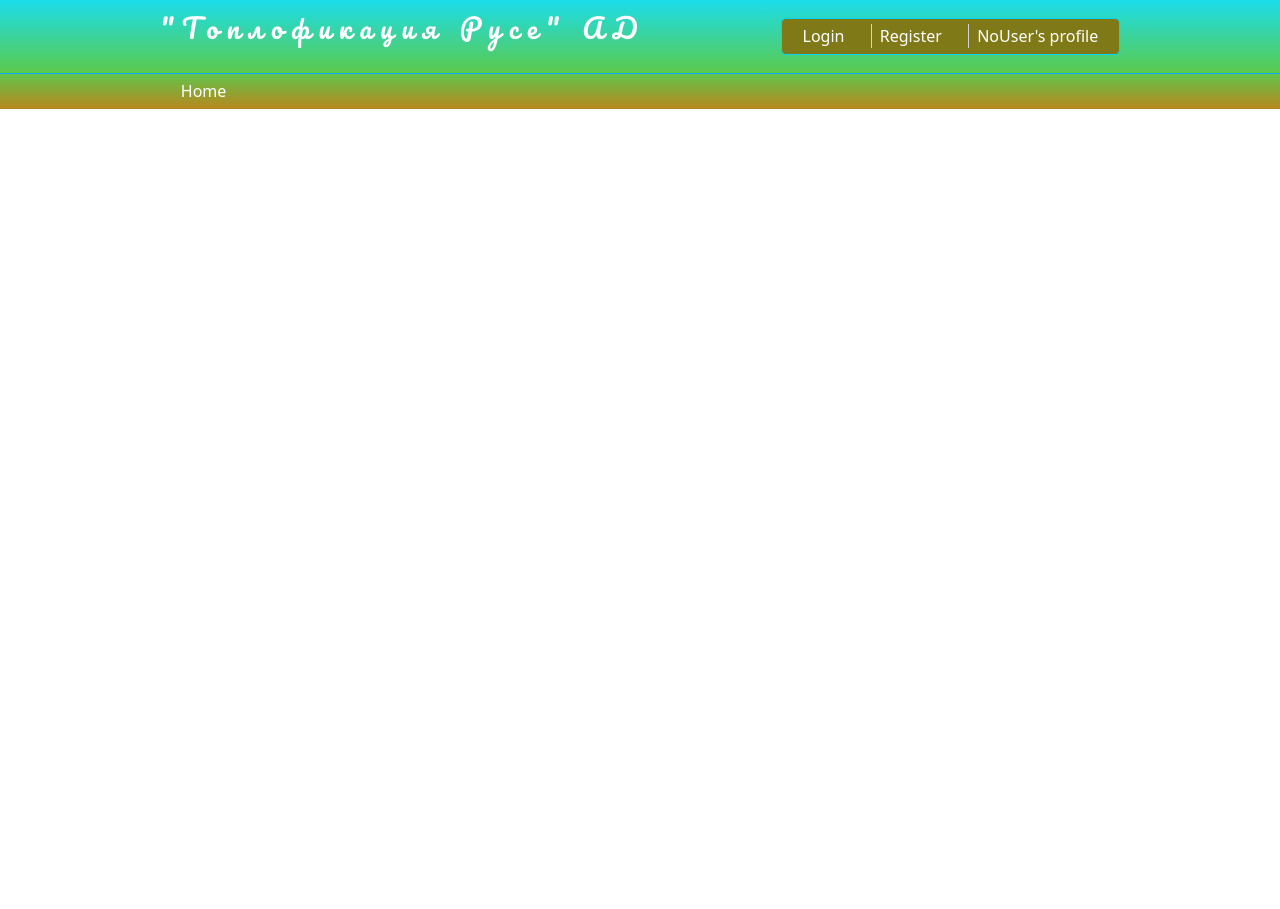
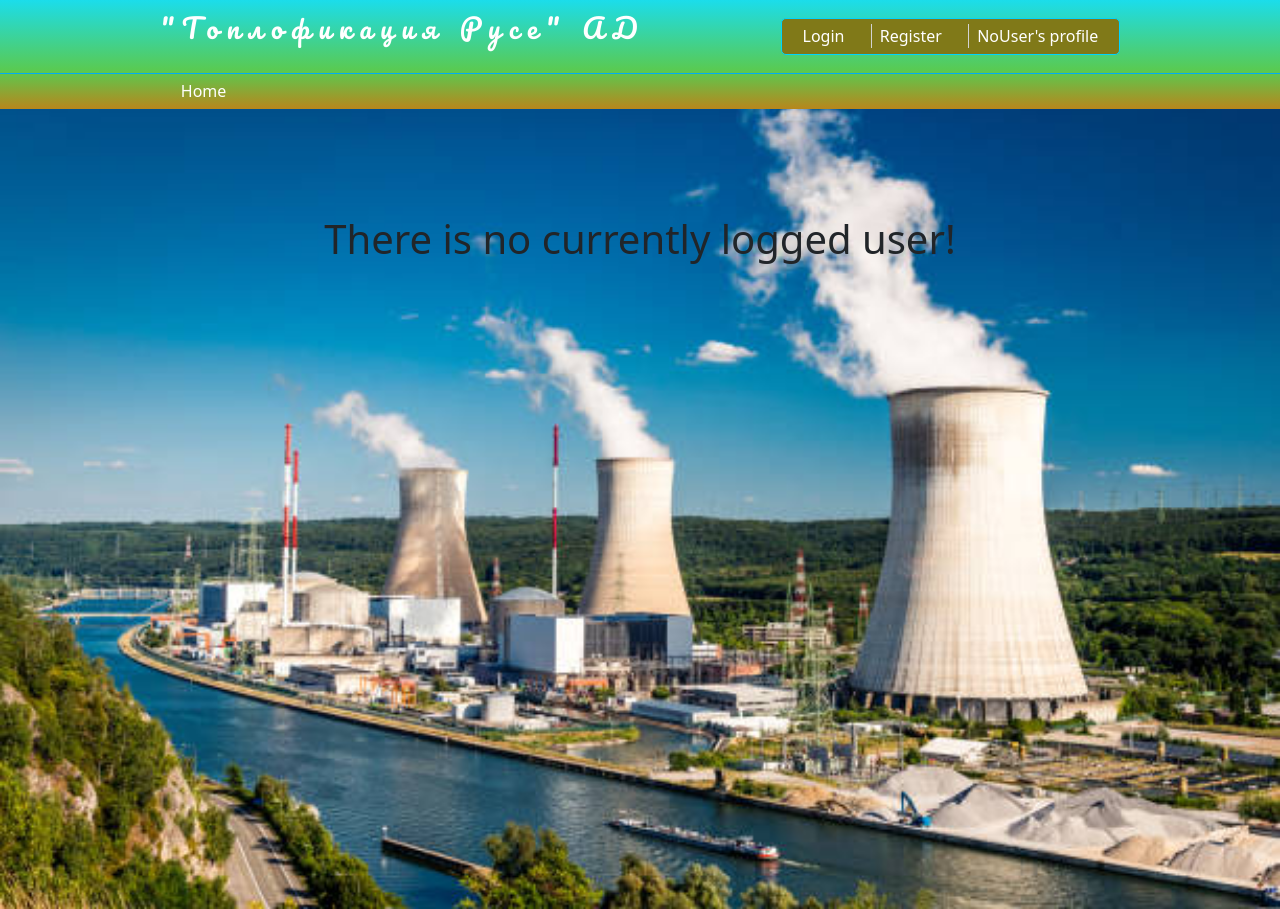
Before and after one commit to BoBBy1968/Bobby1968AngularExamProject, an Angular app in the folder Bobby1968NgEP/: page /profile in a window 1280 px wide. Before the commit the page ends 800 px from the top, so only its background shows below. Built offline with nearby package versions, Linux system fonts and the light colour scheme.

Commit message:
implemented some pictures

```diff
--- a/Bobby1968NgEP/src/app/core/home/home.component.html
+++ b/Bobby1968NgEP/src/app/core/home/home.component.html
@@ -1 +1,8 @@
-<p>home works!</p>
+<!-- <p>home works!</p> -->
+<!-- <img src="https://media.istockphoto.com/photos/tihange-nuclear-power-station-picture-id909474696?k=6&m=909474696&s=612x612&w=0&h=qYwCIOnNkclnHbtMJicsZRVeB9l9i7ly04tQ1LJ8mqM="
+    alt="power plant"> -->
+<div class="container">
+    <h2 class="centered" style="color:maroon">Добре дошли в сайта на юриста от "Топлофикация Русе" ЕАД</h2>
+    <img src="https://webprojectoct2020.blob.core.windows.net/publicimages/Tec.png" alt="Tec-Ruse-Iztok"
+        style="width:100%; height:100%;">
+</div>
--- a/Bobby1968NgEP/src/app/core/not-found/not-found.component.css
+++ b/Bobby1968NgEP/src/app/core/not-found/not-found.component.css
@@ -2,3 +2,26 @@
     background-image: url('https://static.billboard.com/files/media/britney-spears-oops-i-did-it-again-video-2000-billboard-650-compressed.jpg');
     background-color: red;
 }
+
+div{
+    position: relative;
+}
+
+div img{
+    position: absolute;
+    height: 100vh;
+    width: 100vw;
+    top: -40px;
+    z-index: -1;
+}
+
+div section{
+    color: white;
+    font-size: 40px;
+    text-align: center;
+}
+
+section{
+    padding-top: 100px;
+
+}
--- a/Bobby1968NgEP/src/app/core/not-found/not-found.component.html
+++ b/Bobby1968NgEP/src/app/core/not-found/not-found.component.html
@@ -1 +1,12 @@
-<p>not-found works!</p>
+<!-- <p>not-found works!</p> -->
+
+<div>
+    <section>
+        <p>Ooooops, I did it again</p>
+        <p>This url is Not Found</p>
+        <p>Error 404</p>
+
+    </section>
+    <img src="https://static.billboard.com/files/media/britney-spears-oops-i-did-it-again-video-2000-billboard-650-compressed.jpg"
+        alt="britney-spears-oops-i-did-it-again-video-2000-billboard-650-compressed">
+</div>
--- a/Bobby1968NgEP/src/app/users/profile/profile.component.css
+++ b/Bobby1968NgEP/src/app/users/profile/profile.component.css
@@ -16,3 +16,18 @@
     font-weight: 700;
     background-color: lightsteelblue;
 }
+
+section{
+    text-align: center;
+    font-size: 40px;
+    background-image: url('../../../assets/powerPlant.jpg');
+    background-repeat: no-repeat;
+    background-size: cover;
+    height: 100vh;
+    background-position: bottom;
+}
+
+section p {
+    padding-top: 100px;
+
+}
--- a/Bobby1968NgEP/src/app/users/profile/profile.component.html
+++ b/Bobby1968NgEP/src/app/users/profile/profile.component.html
@@ -1,20 +1,15 @@
-<!-- <p>profile works!</p>
-<p>{{user!.name}}</p> -->
-<div *ngIf="user" class="row justify-content-center">
+<section *ngIf="!user">
+    <p>There is no currently logged user!</p>
+</section>
+
+<section *ngIf="user">
+    <div class="row justify-content-center">
         <h1 class="row justify-content-center">Details</h1>
         <div class="row justify-content-center user-data">
             <h4 class="user-data-title"> Username:  <span >{{user.name}}</span> </h4>
 
             <h4 class="user-data-title"> Email:  <span >{{user.email}}</span></h4>
         </div>
-    <!-- <h2>{{theme.themeName}}</h2> -->
-    <!-- <p>Date: <time>{{theme.created_at}}</time></p> -->
-    <!-- <p class="data"><span class="title">FirstName:</span> <span class="client-value">{{user?.FirstName}}</span> <span class="title">LastName:</span>
-        <span class="client-value">{{user?.LastName}}</span></p>
-
-    <p class="data"><span class="title">EGN:</span> <span class="client-value">{{client?.EGN}}</span> <span class="title">Address:</span>
-        <span class="client-value">{{user?.Address}}</span></p>
-    <br> -->
-    <!-- <button class="btn btn-primary detail" (click)="toEdit=true">Edit client</button> -->
         <button routerLink="/" class="btn btn-primary detail">Cancel</button>
     </div>
+</section>
```
Also changed, not shown: Bobby1968NgEP/src/app/core/home/home.component.css (+10 -0 lines), Bobby1968NgEP/src/assets/powerPlant.jpg (added). Lines whose indentation alone changed are shown as unchanged.
